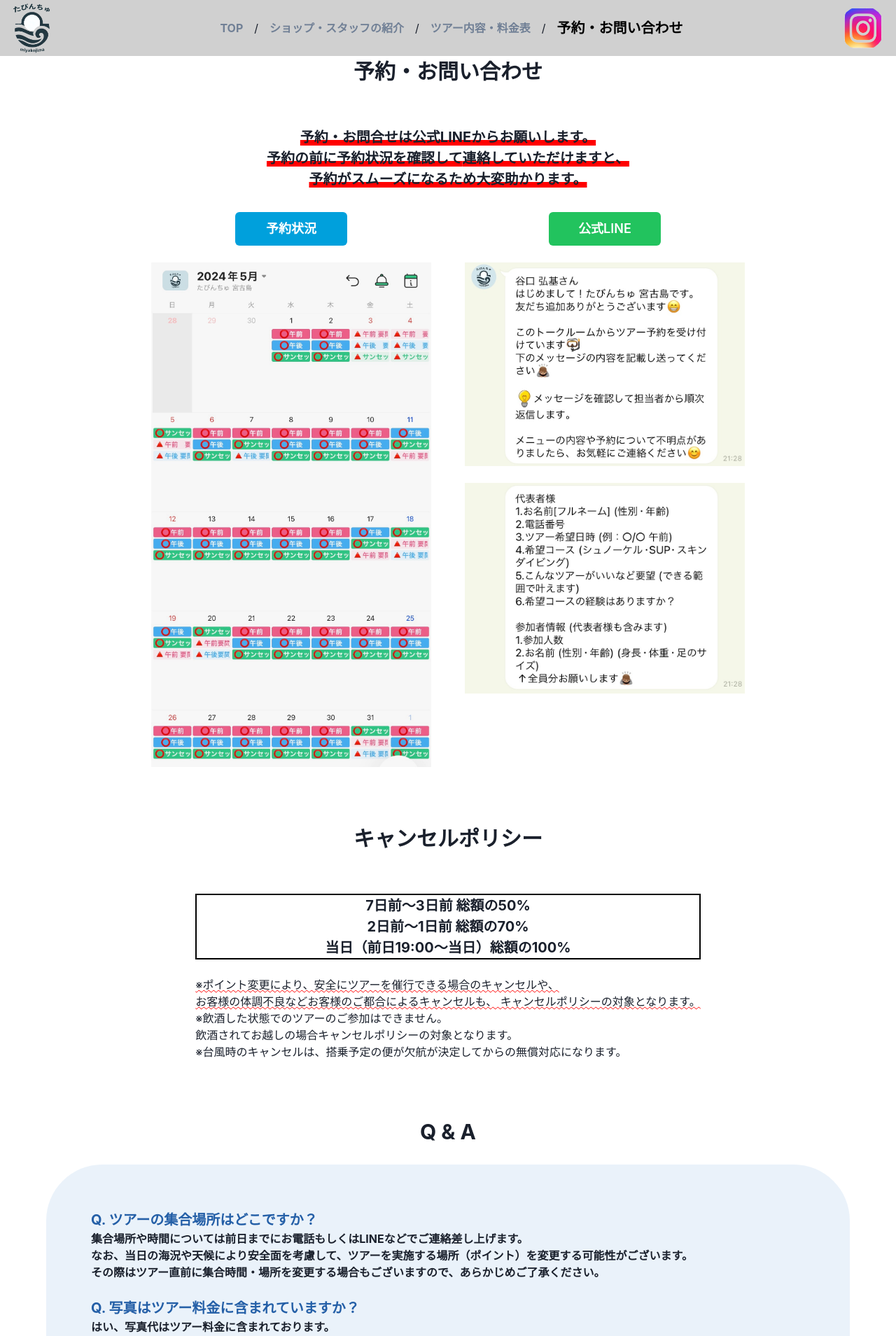
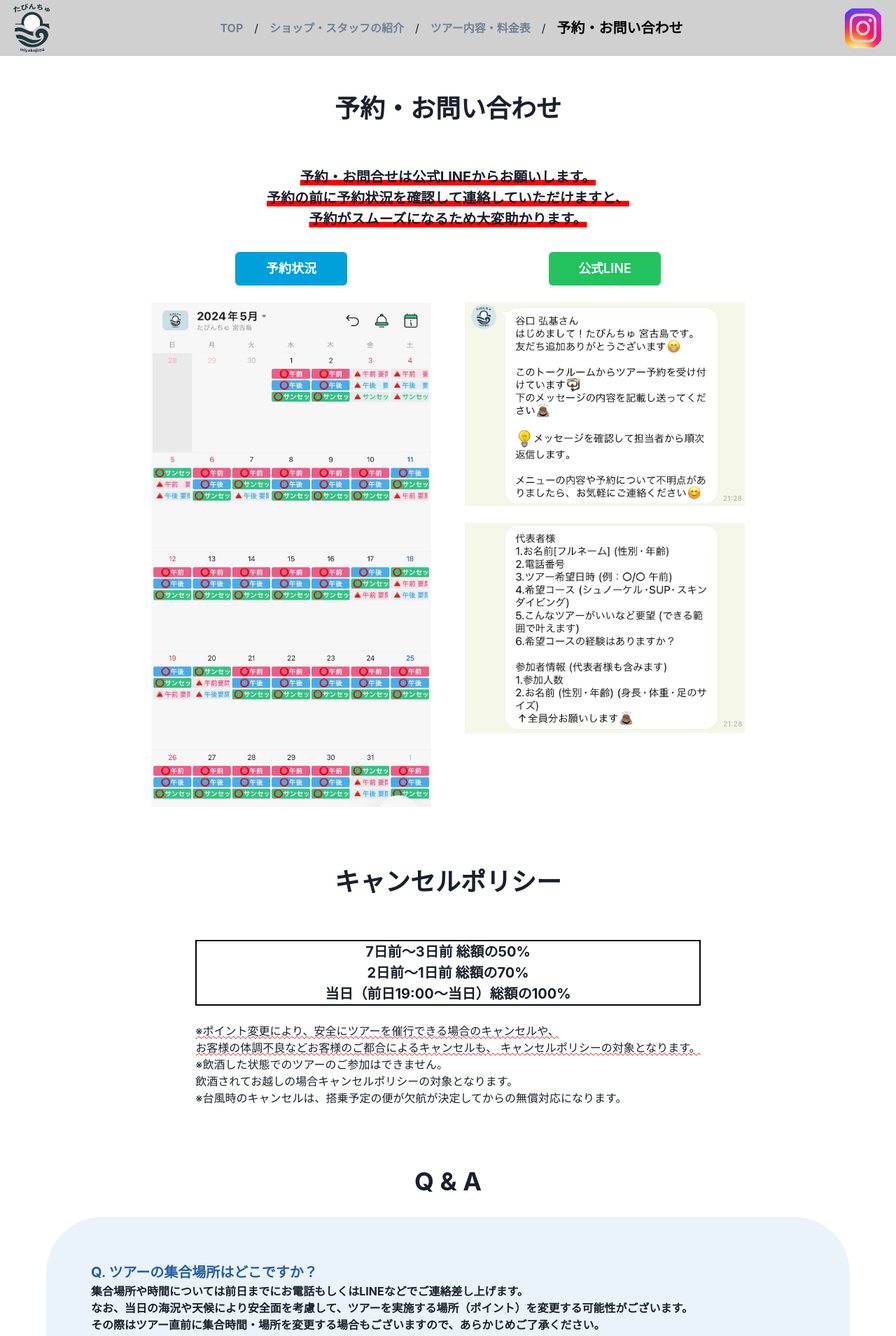
Before and after one commit to TakumiUemoto/tabinchu_miyakojima, a Next.js app: page /contact in a window 1280 px wide. Shown: the top 1909 px of the page at 70% size. Built offline with nearby package versions, Linux system fonts and the light colour scheme.

Commit message:
refactor: text sizeなど

```diff
--- a/src/app/(pages)/about/templates/shop.tsx
+++ b/src/app/(pages)/about/templates/shop.tsx
@@ -3,7 +3,11 @@ import { Text, Image, Flex } from '@chakra-ui/react';
 export const Shop: React.FC = () => {
   return (
     <>
-      <Text fontSize='4xl' mt='8rem' fontWeight='bold'>
+      <Text
+        fontSize={{ base: '2xl', md: '3xl', lg: '4xl' }}
+        mt='8rem'
+        fontWeight='bold'
+      >
         ショップ紹介
       </Text>
       <Text
--- a/src/app/(pages)/about/templates/staff.tsx
+++ b/src/app/(pages)/about/templates/staff.tsx
@@ -3,7 +3,7 @@ import { Flex, Divider, Box, Image, Text } from '@chakra-ui/react';
 export const Staff: React.FC = () => {
   return (
     <>
-      <Text fontSize='4xl' fontWeight='bold'>
+      <Text fontSize={{ base: '2xl', md: '3xl', lg: '4xl' }} fontWeight='bold'>
         スタッフ紹介
       </Text>
       <Box mb='4rem'>
--- a/src/app/(pages)/contact/page.tsx
+++ b/src/app/(pages)/contact/page.tsx
@@ -7,7 +7,7 @@ import { CancelPolicy } from './templates/cancel_policy';
 
 const Contact: NextPage = () => {
   return (
-    <Flex flexDir='column' gap='3rem' pt='5rem'>
+    <Flex flexDir='column' gap='3rem' pt='8rem'>
       <Reservation />
       <CancelPolicy />
       <QandA />
--- a/src/app/(pages)/contact/templates/cancel_policy.tsx
+++ b/src/app/(pages)/contact/templates/cancel_policy.tsx
@@ -4,7 +4,7 @@ export const CancelPolicy: React.FC = () => {
   return (
     <VStack>
       <Text
-        fontSize={{ base: 'xl', md: '2xl', lg: '3xl' }}
+        fontSize={{ base: '2xl', md: '3xl', lg: '4xl' }}
         mb='1rem'
         fontWeight='bold'
       >
--- a/src/app/(pages)/contact/templates/q_and_a.tsx
+++ b/src/app/(pages)/contact/templates/q_and_a.tsx
@@ -22,7 +22,7 @@ export const QandA: React.FC = () => {
   return (
     <VStack>
       <Text
-        fontSize={{ base: 'xl', md: '2xl', lg: '3xl' }}
+        fontSize={{ base: '2xl', md: '3xl', lg: '4xl' }}
         mb='1rem'
         fontWeight='bold'
       >
--- a/src/app/(pages)/contact/templates/reservation.tsx
+++ b/src/app/(pages)/contact/templates/reservation.tsx
@@ -4,7 +4,7 @@ export const Reservation: React.FC = () => {
   return (
     <VStack>
       <Text
-        fontSize={{ base: 'xl', md: '2xl', lg: '3xl' }}
+        fontSize={{ base: '2xl', md: '3xl', lg: '4xl' }}
         mb='1rem'
         fontWeight='bold'
       >
--- a/src/app/(pages)/contact/templates/teams_of_services.tsx
+++ b/src/app/(pages)/contact/templates/teams_of_services.tsx
@@ -4,7 +4,7 @@ export const TeamsOfServices: React.FC = () => {
   return (
     <VStack>
       <Text
-        fontSize={{ base: 'xl', md: '2xl', lg: '3xl' }}
+        fontSize={{ base: '2xl', md: '3xl', lg: '4xl' }}
         mb='1rem'
         fontWeight='bold'
       >
--- a/src/app/(pages)/home/templates/homeAbout.tsx
+++ b/src/app/(pages)/home/templates/homeAbout.tsx
@@ -28,7 +28,7 @@ export const HomeAbout: React.FC = () => {
       <Center display='flex' flexDir='column' gap='1.5rem' w='full'>
         <Flex justify='center' align='center' flexDir='column'>
           <Text
-            fontSize={{ base: 'xl', md: '2xl', lg: '3xl' }}
+            fontSize={{ base: '2xl', md: '3xl', lg: '4xl' }}
             mb='1rem'
             fontWeight='bold'
           >
```
Also changed, not shown: src/app/(pages)/tour/templates/priceList.tsx (+4 -4 lines), src/app/(pages)/tour/templates/tourProcess.tsx (+9 -5 lines).
